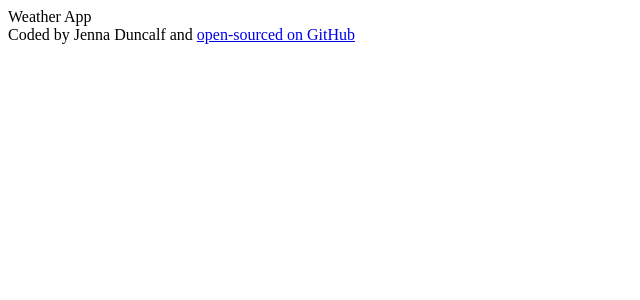
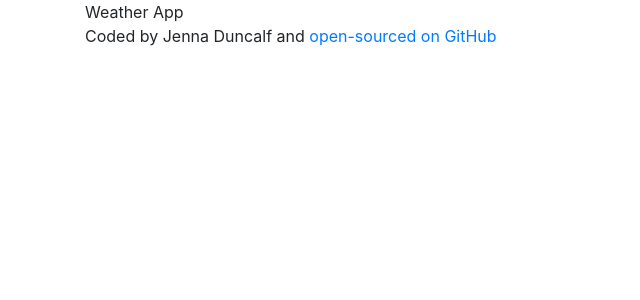
Before and after one commit to jduncalf01/react-weather-app, a React (Create React App) app: page / in a window 1280 px wide. Shown: the top 300 px of the page, without its empty margins (0-640 px from the left). Built offline with nearby package versions, Linux system fonts and the light colour scheme.

Commit message:
Added Bootstrap

```diff
--- a/package.json
+++ b/package.json
@@ -6,6 +6,7 @@
     "@testing-library/jest-dom": "^5.11.6",
     "@testing-library/react": "^11.2.2",
     "@testing-library/user-event": "^12.5.0",
+    "bootstrap": "^4.5.3",
     "react": "^17.0.1",
     "react-dom": "^17.0.1",
     "react-scripts": "4.0.1",
--- a/src/App.js
+++ b/src/App.js
@@ -4,11 +4,13 @@ import './App.css';
 export default function App() {
   return (
     <div className="App">
-      Weather App
-      <footer>
-        Coded by Jenna Duncalf and {" "}
-      <a href="https://github.com/jduncalf01/react-weather-app" target="_blank">open-sourced on GitHub</a>
-    </footer>
+      <div className="container">
+        Weather App
+        <footer>
+         Coded by Jenna Duncalf and {" "}
+        <a href="https://github.com/jduncalf01/react-weather-app" target="_blank">open-sourced on GitHub</a>
+      </footer>
+    </div>
   </div>
   );
 }
--- a/src/index.js
+++ b/src/index.js
@@ -1,6 +1,7 @@
 import React from 'react';
 import ReactDOM from 'react-dom';
 import './index.css';
+import 'bootstrap/dist/css/bootstrap.css';
 import App from './App';
 import reportWebVitals from './reportWebVitals';
 
```
Also changed, not shown: 2 other files (tests, documents, lock files or other folders).
